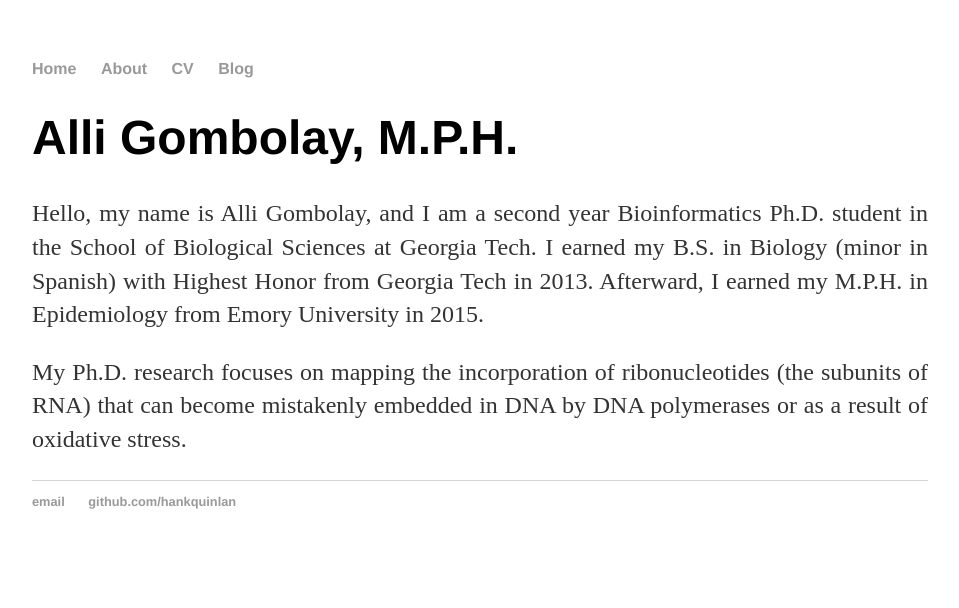
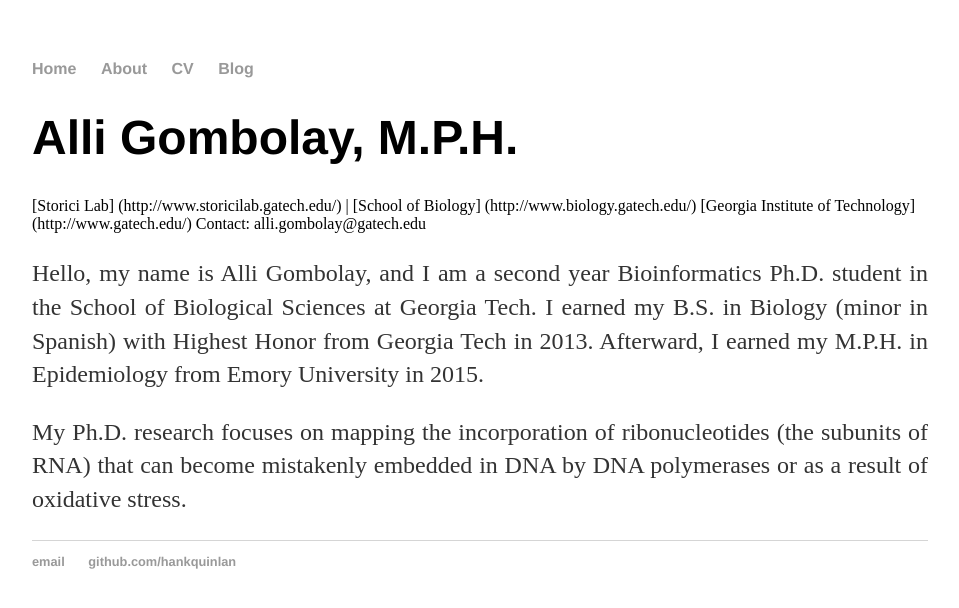
Before and after one commit to agombolay/agombolay.github.io, a Jekyll site: the page built from index.html, in a window 1280 px wide. Shown: the top 608 px of the page, without its empty margins (160-1119 px from the left). Built offline with Jekyll 4.4.1, drawn with Linux system fonts in a browser that asks for light colours.

Commit message:
Update index.html

```diff
--- a/index.html
+++ b/index.html
@@ -4,6 +4,9 @@ title: Alli Gombolay
 ---
 <div class="blurb">
 	<h1>Alli Gombolay, M.P.H.</h1>
+	[Storici Lab] (http://www.storicilab.gatech.edu/) | [School of Biology] (http://www.biology.gatech.edu/)
+	[Georgia Institute of Technology] (http://www.gatech.edu/)
+	Contact: alli.gombolay@gatech.edu
 	<p align="justify">Hello, my name is Alli Gombolay, and I am a second year Bioinformatics Ph.D. student in the School of Biological Sciences at Georgia Tech.  I earned my B.S. in Biology (minor in Spanish) with Highest Honor from Georgia Tech in 2013.  Afterward, I earned my M.P.H. in Epidemiology from Emory University in 2015.</p>
 	<p align="justify">My Ph.D. research focuses on mapping the incorporation of ribonucleotides (the subunits of RNA) that can become mistakenly embedded in DNA by DNA polymerases or as a result of oxidative stress.</p>
 </div><!-- /.blurb -->
```
